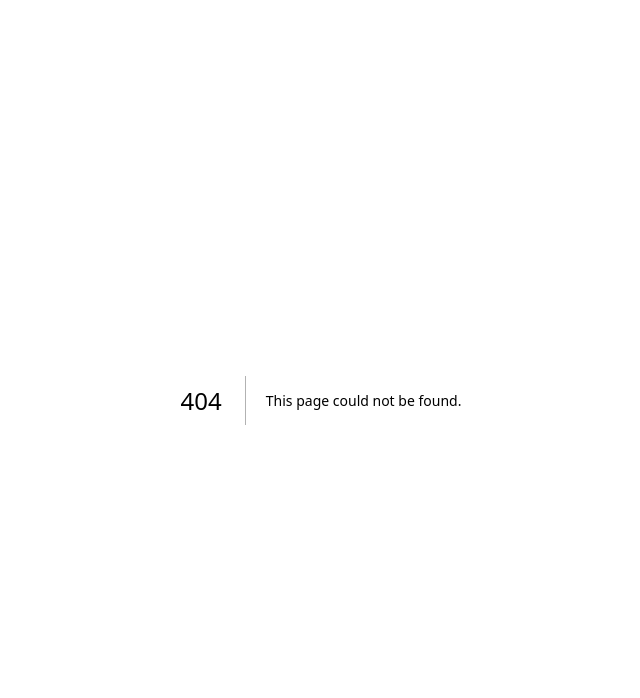
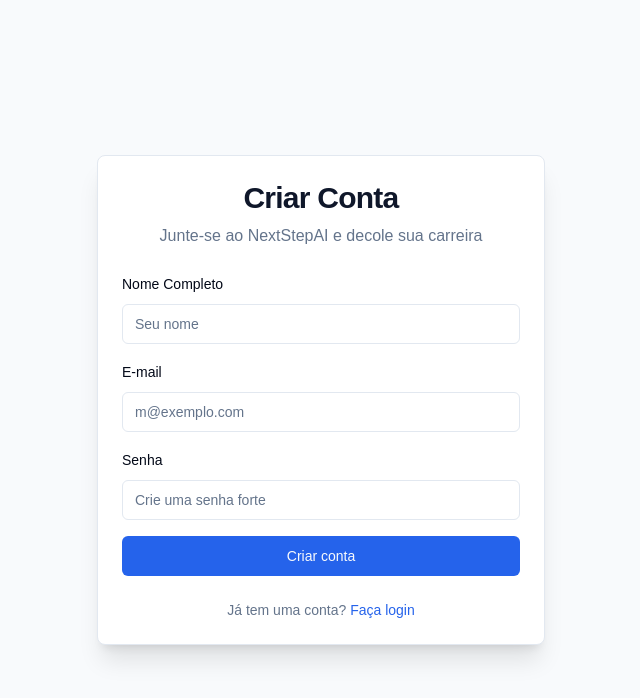
Before and after one commit to Renan-Szimanski/NextStepAI, a Next.js app: page /cadastro in a window 1280 px wide. Before the commit this address had no page. Shown: the top 698 px of the page, without its empty margins (319-959 px from the left). Built offline with nearby package versions, Linux system fonts and the light colour scheme; no server answers.

Commit message:
Add(Cadastro): Adicionando tela de cadastro de conta

```diff
--- /dev/null
+++ b/src/app/cadastro/page.tsx
@@ -0,0 +1,40 @@
+import { auth } from "@/lib/auth";
+import { redirect } from "next/navigation";
+import Link from "next/link";
+import { Card, CardContent, CardDescription, CardHeader, CardTitle } from "@/componentes/ui/card";
+import FormCadastro from "@/componentes/auth/FormCadastro";
+
+export default async function CadastroPage() {
+  const session = await auth();
+
+  // Se já estiver logado, não tem por que criar conta nova
+  if (session?.user) {
+    redirect("/chat");
+  }
+
+  return (
+    <div className="flex min-h-screen items-center justify-center p-4 bg-slate-50">
+      <Card className="w-full max-w-md shadow-xl border-slate-200">
+        <CardHeader className="text-center space-y-2">
+          <CardTitle className="text-3xl font-bold tracking-tight text-slate-900">
+            Criar Conta
+          </CardTitle>
+          <CardDescription className="text-slate-500 text-base">
+            Junte-se ao NextStepAI e decole sua carreira
+          </CardDescription>
+        </CardHeader>
+        <CardContent className="space-y-6">
+
+          <FormCadastro />
+
+          <p className="text-sm text-slate-500 text-center mt-4">
+            Já tem uma conta?{" "}
+            <Link href="/login" className="text-blue-600 hover:underline font-medium">
+              Faça login
+            </Link>
+          </p>
+        </CardContent>
+      </Card>
+    </div>
+  );
+}
--- /dev/null
+++ b/src/componentes/auth/FormCadastro.tsx
@@ -0,0 +1,94 @@
+"use client";
+
+import { useState } from "react";
+import { useRouter } from "next/navigation";
+import { Button } from "@/componentes/ui/button";
+import { Input } from "@/componentes/ui/input";
+import { Label } from "@/componentes/ui/label";
+import { Loader2 } from "lucide-react";
+import { toast } from "sonner";
+
+export default function FormCadastro() {
+  const router = useRouter();
+  const [isLoading, setIsLoading] = useState(false);
+  const [formData, setFormData] = useState({
+    nome: "",
+    email: "",
+    senha: "",
+  });
+
+  const handleChange = (e: React.ChangeEvent<HTMLInputElement>) => {
+    setFormData({ ...formData, [e.target.id]: e.target.value });
+  };
+
+  const handleSubmit = async (e: React.FormEvent) => {
+    e.preventDefault();
+    setIsLoading(true);
+
+    try {
+      const response = await fetch("/api/cadastro", {
+        method: "POST",
+        headers: { "Content-Type": "application/json" },
+        body: JSON.stringify(formData),
+      });
+
+      const data = await response.json();
+
+      if (!response.ok) {
+        toast.error(data.error || "Erro ao criar conta.");
+        setIsLoading(false);
+        return;
+      }
+
+      toast.success("Conta criada com sucesso! Faça login.");
+      router.push("/login"); // Manda o usuário para a tela de login
+
+    } catch (error) {
+      console.error(error); // <-- Usamos a variável aqui!
+      toast.error("Erro de conexão com o servidor.");
+      setIsLoading(false);
+    }
+  };
+
+  return (
+    <form onSubmit={handleSubmit} className="space-y-4">
+      <div className="space-y-2 text-left">
+        <Label htmlFor="nome">Nome Completo</Label>
+        <Input
+          id="nome"
+          placeholder="Seu nome"
+          value={formData.nome}
+          onChange={handleChange}
+          required
+        />
+      </div>
+      <div className="space-y-2 text-left">
+        <Label htmlFor="email">E-mail</Label>
+        <Input
+          id="email"
+          type="email"
+          placeholder="m@exemplo.com"
+          value={formData.email}
+          onChange={handleChange}
+          required
+        />
+      </div>
+      <div className="space-y-2 text-left">
+        <Label htmlFor="senha">Senha</Label>
+        <Input
+          id="senha"
+          type="password"
+          placeholder="Crie uma senha forte"
+          value={formData.senha}
+          onChange={handleChange}
+          required
+          minLength={6}
+        />
+      </div>
+      <Button type="submit" className="w-full bg-blue-600 hover:bg-blue-700" disabled={isLoading}>
+        {isLoading ? <Loader2 className="mr-2 h-4 w-4 animate-spin" /> : null}
+        Criar conta
+      </Button>
+    </form>
+  );
+}
```
